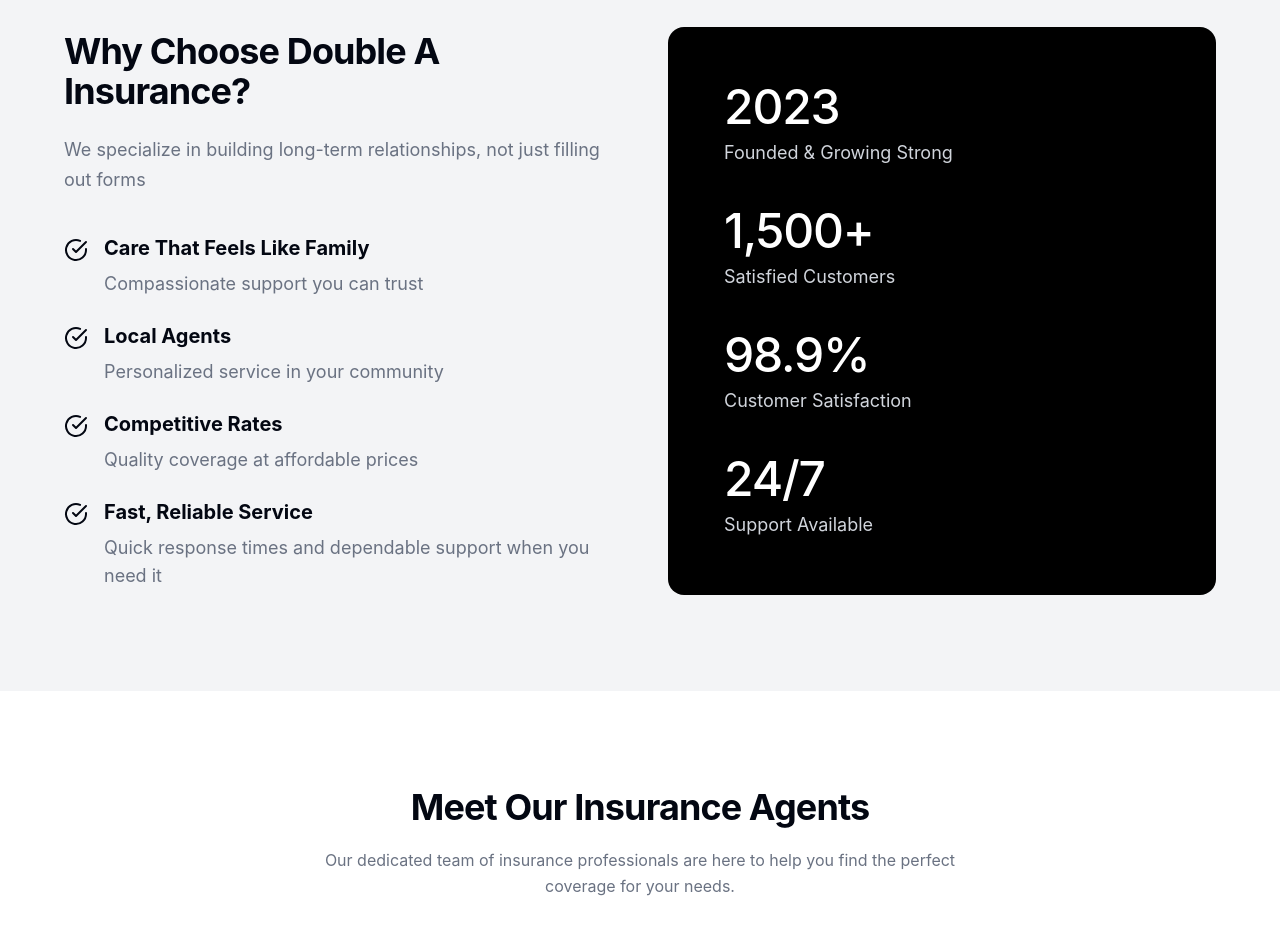
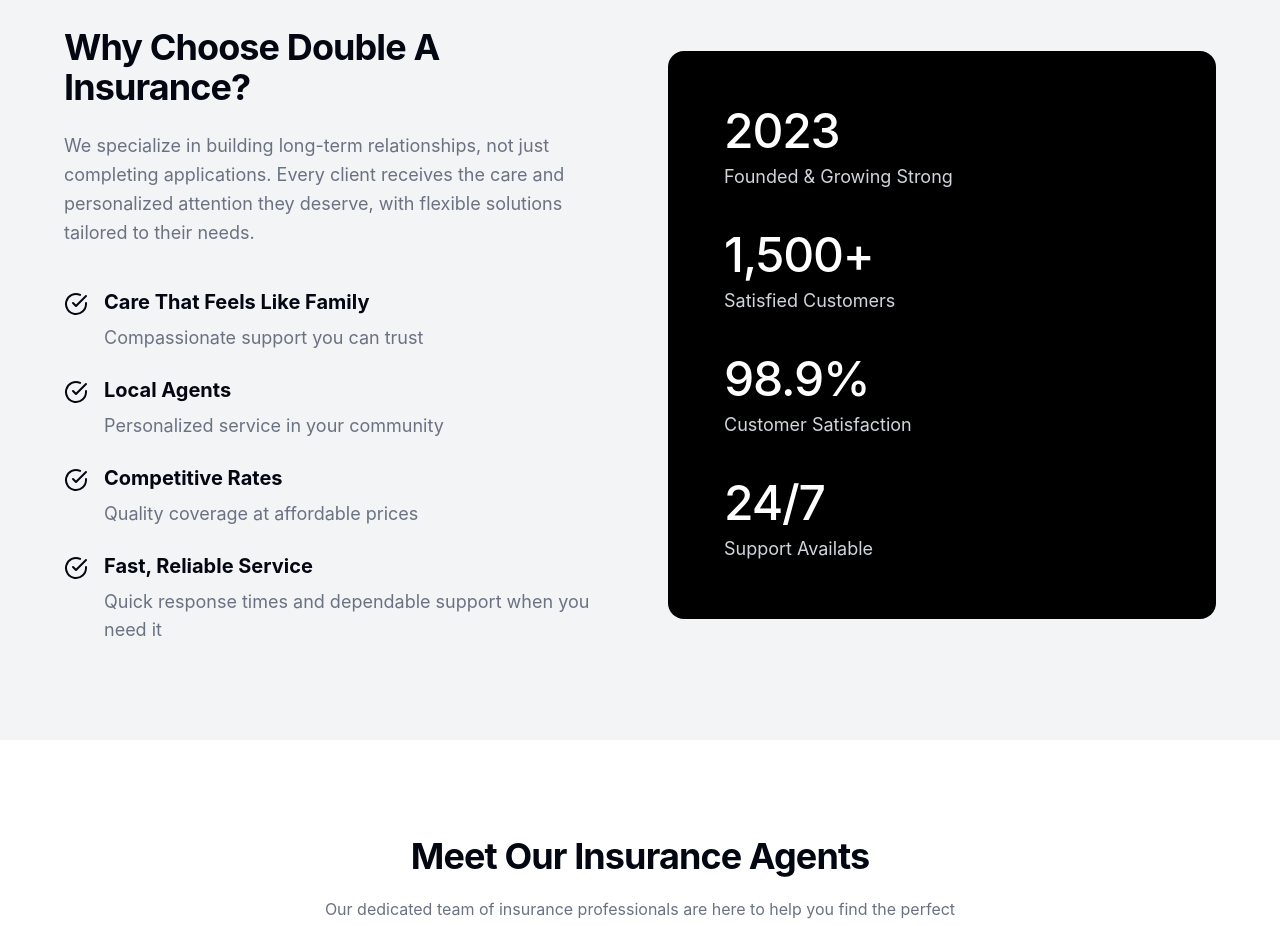
Before and after one commit to widner0623/double-a-insurance-website, a React (Vite) app in the folder client/: page / in a window 1280 px wide. Shown: the part 2280-3206 px from the top of the page. Built offline with nearby package versions, Linux system fonts and the light colour scheme.

Commit message:
Fix Gmail IPv4 SMTP for Render

```diff
--- a/client/src/components/About.jsx
+++ b/client/src/components/About.jsx
@@ -36,7 +36,7 @@
           </h2>
 
           <p className="mt-6 max-w-xl text-lg leading-relaxed text-gray-500">
-           We specialize in building long-term relationships, not just filling out forms
+           We specialize in building long-term relationships, not just completing applications. Every client receives the care and personalized attention they deserve, with flexible solutions tailored to their needs.
           </p>
 
           <div className="mt-10 space-y-6">
```
